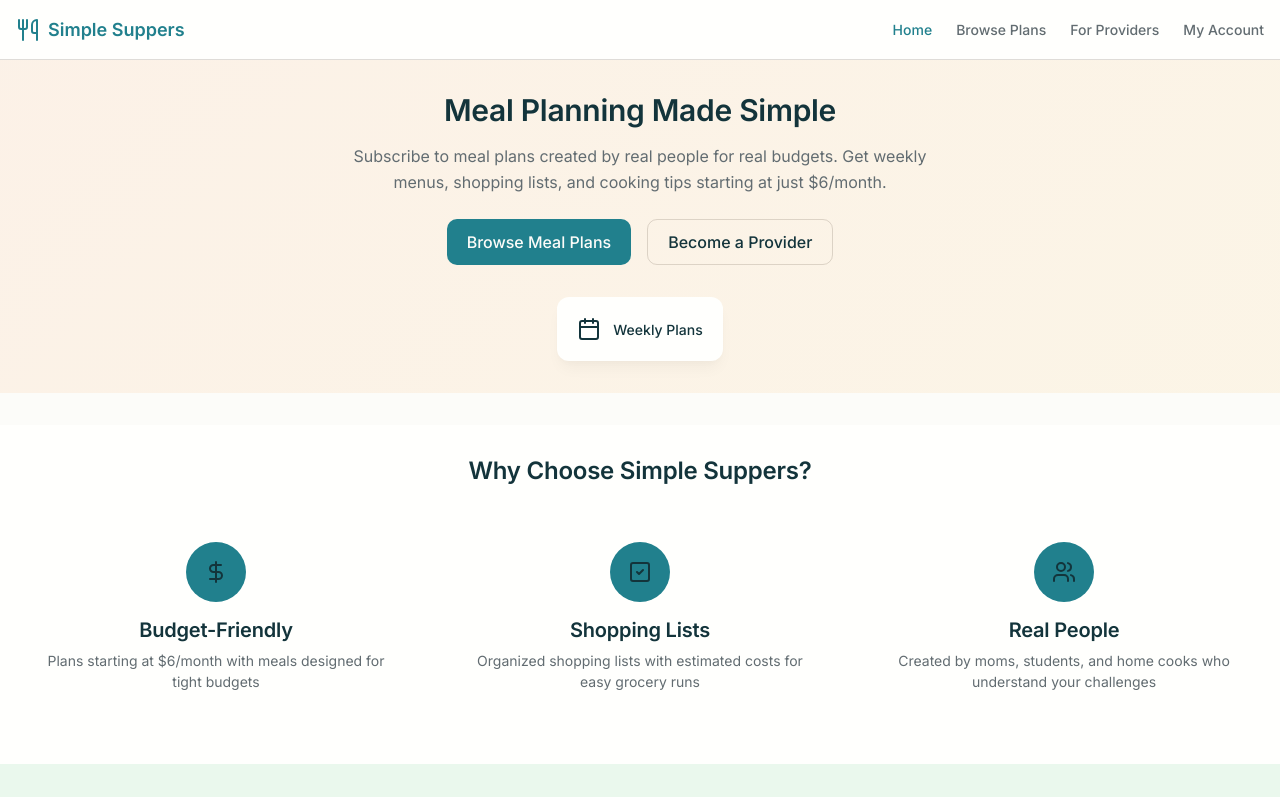
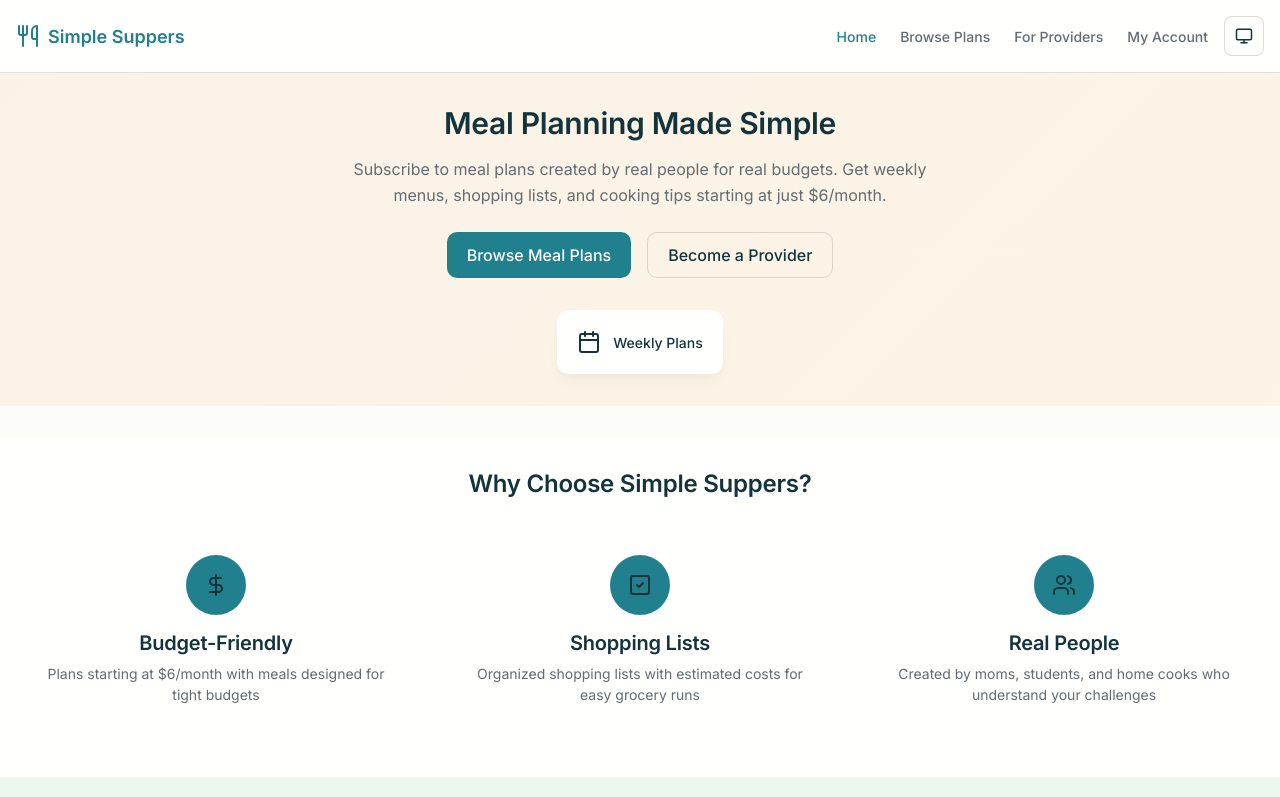
Before and after one commit to sairamkiran9/simple-suppers-v2, a Next.js app: page / in a window 1280 px wide. Shown: the top 797 px of the page. Built offline with nearby package versions, Linux system fonts and the light colour scheme.

Commit message:
Add Light Theme Toggle

```diff
--- a/app/globals.css
+++ b/app/globals.css
@@ -396,6 +396,12 @@ p {
   color: var(--color-primary);
 }
 
+.nav-right {
+  display: flex;
+  align-items: center;
+  gap: var(--space-16);
+}
+
 .nav-links {
   display: flex;
   gap: var(--space-24);
@@ -411,6 +417,31 @@ p {
 .nav-link:hover,
 .nav-link.active {
   color: var(--color-primary);
+}
+
+/* Theme Toggle */
+.theme-toggle {
+  display: flex;
+  align-items: center;
+  justify-content: center;
+  width: 40px;
+  height: 40px;
+  border-radius: var(--radius-base);
+  border: 1px solid var(--color-border);
+  background: var(--color-surface);
+  color: var(--color-text);
+  cursor: pointer;
+  transition: all var(--duration-fast) var(--ease-standard);
+}
+
+.theme-toggle:hover {
+  background: var(--color-secondary);
+  border-color: var(--color-primary);
+}
+
+.theme-toggle:focus-visible {
+  outline: none;
+  box-shadow: var(--focus-ring);
 }
 
 /* Hero Section */
@@ -1008,6 +1039,10 @@ p {
 
 /* Responsive Design */
 @media (max-width: 768px) {
+  .nav-right {
+    gap: var(--space-12);
+  }
+
   .nav-links {
     gap: var(--space-16);
   }
@@ -1059,6 +1094,11 @@ p {
     gap: var(--space-12);
   }
 
+  .nav-right {
+    width: 100%;
+    justify-content: space-between;
+  }
+
   .hero h1 {
     font-size: var(--font-size-3xl);
   }
--- a/app/layout.tsx
+++ b/app/layout.tsx
@@ -15,7 +15,7 @@ export default function RootLayout({
   children: React.ReactNode;
 }) {
   return (
-    <html lang="en">
+    <html lang="en" suppressHydrationWarning>
       <body className={inter.className}>{children}</body>
     </html>
   );
--- a/components/Navigation.tsx
+++ b/components/Navigation.tsx
@@ -2,6 +2,7 @@
 
 import { Utensils } from 'lucide-react';
 import { ViewType } from '@/lib/types';
+import ThemeToggle from './ThemeToggle';
 
 interface NavigationProps {
   currentView: ViewType;
@@ -24,6 +25,7 @@ export default function Navigation({ currentView, onViewChange }: NavigationProp
             <Utensils size={24} />
             <span>Simple Suppers</span>
           </div>
+          <div className="nav-right">
             <div className="nav-links">
               {navItems.map((item) => (
                 <button
@@ -35,6 +37,8 @@ export default function Navigation({ currentView, onViewChange }: NavigationProp
                 </button>
               ))}
             </div>
+            <ThemeToggle />
+          </div>
         </div>
       </div>
     </nav>
--- /dev/null
+++ b/components/ThemeToggle.tsx
@@ -0,0 +1,38 @@
+'use client';
+
+import { Sun, Moon, Monitor } from 'lucide-react';
+import { useTheme, Theme } from '@/lib/theme';
+
+export default function ThemeToggle() {
+  const { theme, resolvedTheme, setTheme } = useTheme();
+
+  const toggleTheme = () => {
+    const themes: Theme[] = ['light', 'dark', 'system'];
+    const currentIndex = themes.indexOf(theme);
+    const nextIndex = (currentIndex + 1) % themes.length;
+    setTheme(themes[nextIndex]);
+  };
+
+  const getIcon = () => {
+    if (theme === 'system') {
+      return <Monitor size={18} />;
+    }
+    return resolvedTheme === 'dark' ? <Moon size={18} /> : <Sun size={18} />;
+  };
+
+  const getLabel = () => {
+    if (theme === 'system') return 'System';
+    return theme === 'dark' ? 'Dark' : 'Light';
+  };
+
+  return (
+    <button
+      onClick={toggleTheme}
+      className="theme-toggle"
+      aria-label={`Switch to ${theme === 'light' ? 'dark' : theme === 'dark' ? 'system' : 'light'} theme`}
+      title={`Current theme: ${getLabel()}`}
+    >
+      {getIcon()}
+    </button>
+  );
+}
--- /dev/null
+++ b/lib/theme.ts
@@ -0,0 +1,52 @@
+'use client';
+
+import { useState, useEffect } from 'react';
+
+export type Theme = 'light' | 'dark' | 'system';
+
+export function useTheme() {
+  const [theme, setTheme] = useState<Theme>('system');
+  const [resolvedTheme, setResolvedTheme] = useState<'light' | 'dark'>('light');
+
+  useEffect(() => {
+    // Get theme from localStorage or default to system
+    const savedTheme = localStorage.getItem('theme') as Theme || 'system';
+    setTheme(savedTheme);
+  }, []);
+
+  useEffect(() => {
+    const root = document.documentElement;
+
+    if (theme === 'system') {
+      const systemTheme = window.matchMedia('(prefers-color-scheme: dark)').matches ? 'dark' : 'light';
+      root.setAttribute('data-color-scheme', systemTheme);
+      setResolvedTheme(systemTheme);
+    } else {
+      root.setAttribute('data-color-scheme', theme);
+      setResolvedTheme(theme);
+    }
+
+    localStorage.setItem('theme', theme);
+  }, [theme]);
+
+  useEffect(() => {
+    // Listen for system theme changes
+    const mediaQuery = window.matchMedia('(prefers-color-scheme: dark)');
+    const handleChange = () => {
+      if (theme === 'system') {
+        const systemTheme = mediaQuery.matches ? 'dark' : 'light';
+        document.documentElement.setAttribute('data-color-scheme', systemTheme);
+        setResolvedTheme(systemTheme);
+      }
+    };
+
+    mediaQuery.addEventListener('change', handleChange);
+    return () => mediaQuery.removeEventListener('change', handleChange);
+  }, [theme]);
+
+  return {
+    theme,
+    resolvedTheme,
+    setTheme,
+  };
+}
```
Lines whose indentation alone changed are shown as unchanged.
